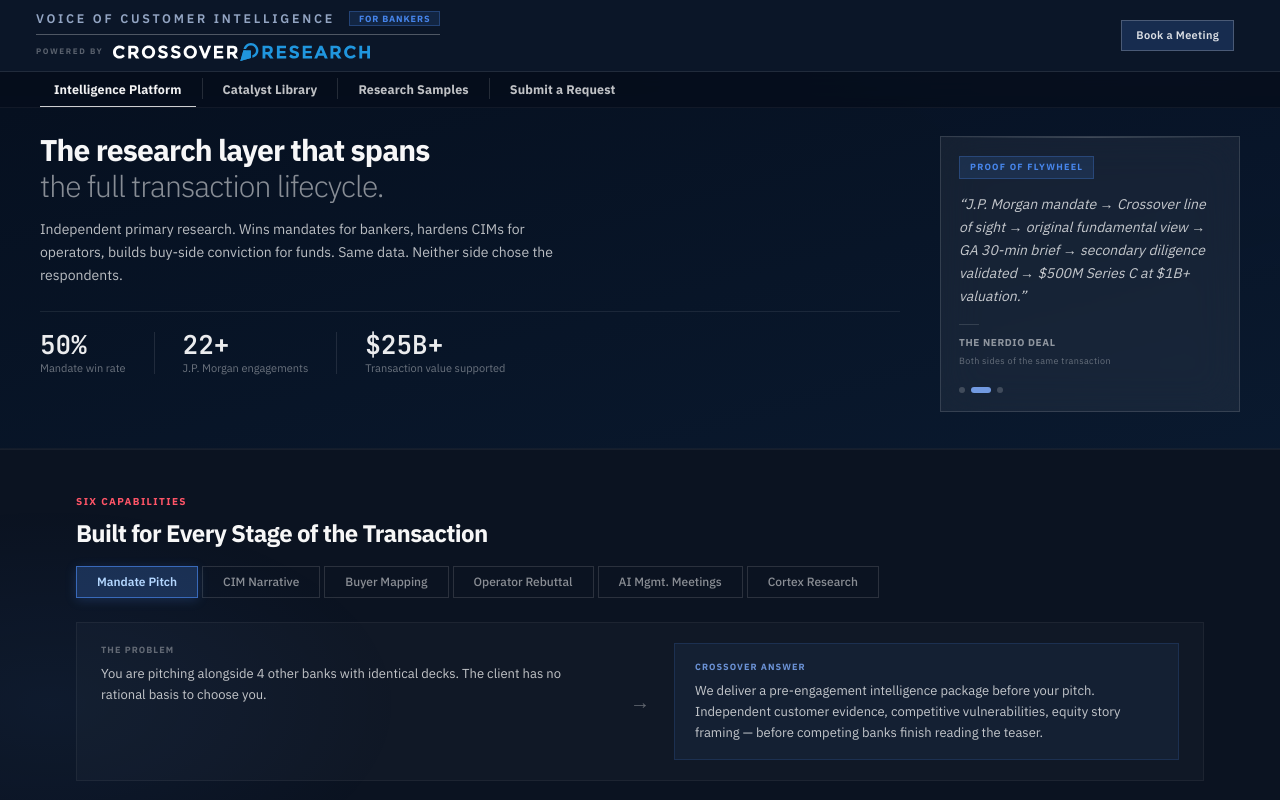
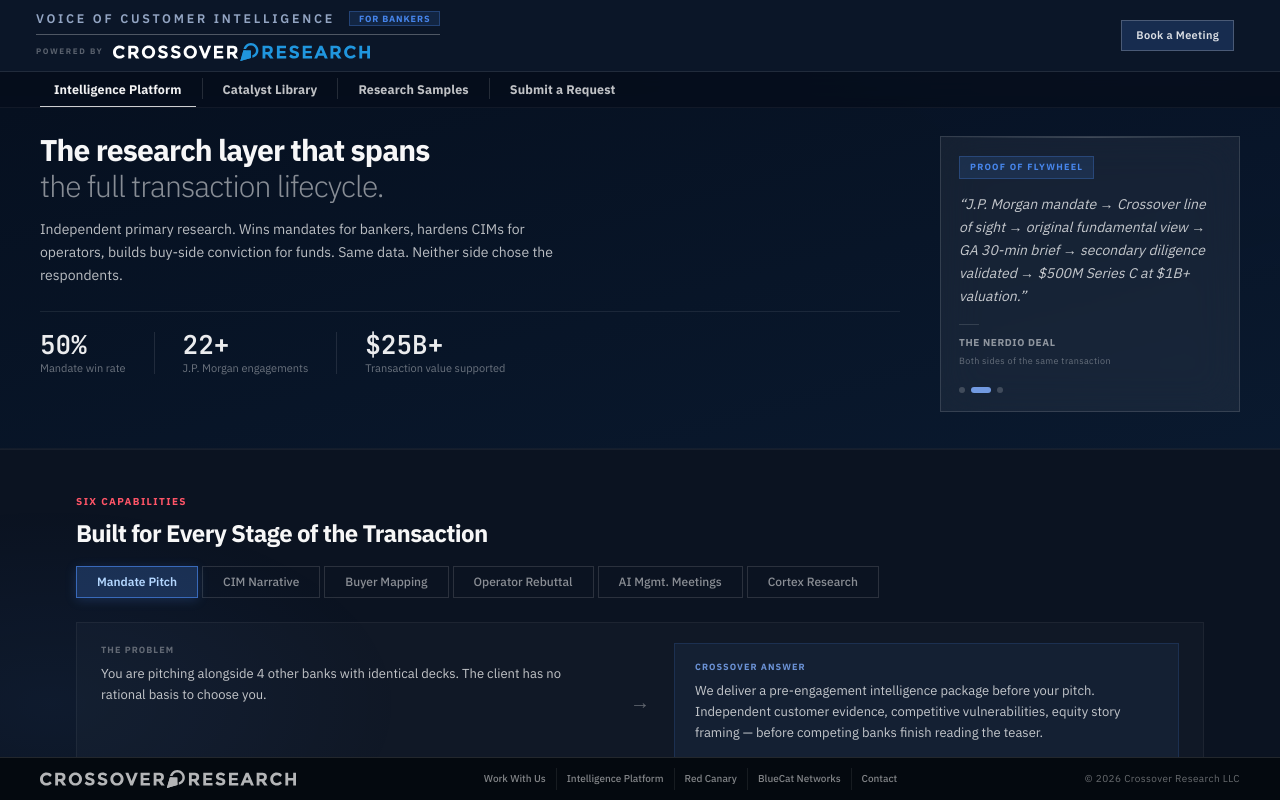
Before and after one commit to Crossover-Research/sell-side-overview-site, a Next.js app: page / in a window 1280 px wide. Shown: the top 800 px of the page. Built offline with nearby package versions, Linux system fonts and the light colour scheme.

Commit message:
fix: footer fixed at bottom, higher contrast text, main bottom clearance

```diff
--- a/app/globals.css
+++ b/app/globals.css
@@ -152,7 +152,7 @@ body::before {
   padding: 4px 10px;
 }
 
-main { padding-top: calc(var(--topbar-h) + var(--tabnav-h)); } /* clearance for every route */
+main { padding-top: calc(var(--topbar-h) + var(--tabnav-h)); padding-bottom: 44px; } /* clearance for fixed header + footer */
 
 /* ── HERO ────────────────────────────────────────────────────────────────────── */
 .hero {
@@ -975,9 +975,9 @@ main { padding-top: calc(var(--topbar-h) + var(--tabnav-h)); } /* clearance for
 /* ── FOOTER ─────────────────────────────────────────────────────────────── */
 .site-footer {
   background: #04090f;
-  border-top: 1px solid rgba(255,255,255,.07);
+  border-top: 1px solid rgba(255,255,255,.12);
   padding: 10px var(--content-pad);
-  position: relative; z-index: 1;
+  position: fixed; bottom: 0; left: 0; right: 0; z-index: 100;
 }
 .site-footer-inner {
   max-width: var(--content-max); margin: 0 auto;
@@ -993,7 +993,7 @@ main { padding-top: calc(var(--topbar-h) + var(--tabnav-h)); } /* clearance for
   display: flex; align-items: center; gap: 0; flex-wrap: wrap;
 }
 .site-footer-links a {
-  font-size: 10px; font-weight: 500; color: rgba(255,255,255,.25);
+  font-size: 10px; font-weight: 500; color: rgba(255,255,255,.5);
   text-decoration: none; padding: 3px 10px;
   border-right: 1px solid rgba(255,255,255,.08);
   transition: color .15s; white-space: nowrap;
@@ -1001,7 +1001,7 @@ main { padding-top: calc(var(--topbar-h) + var(--tabnav-h)); } /* clearance for
 .site-footer-links a:last-child { border-right: none; }
 .site-footer-links a:hover { color: rgba(255,255,255,.6); }
 .site-footer-legal {
-  font-size: 10px; color: rgba(255,255,255,.18);
+  font-size: 10px; color: rgba(255,255,255,.4);
   letter-spacing: .04em; white-space: nowrap;
 }
 @media (max-width: 700px) {
```
